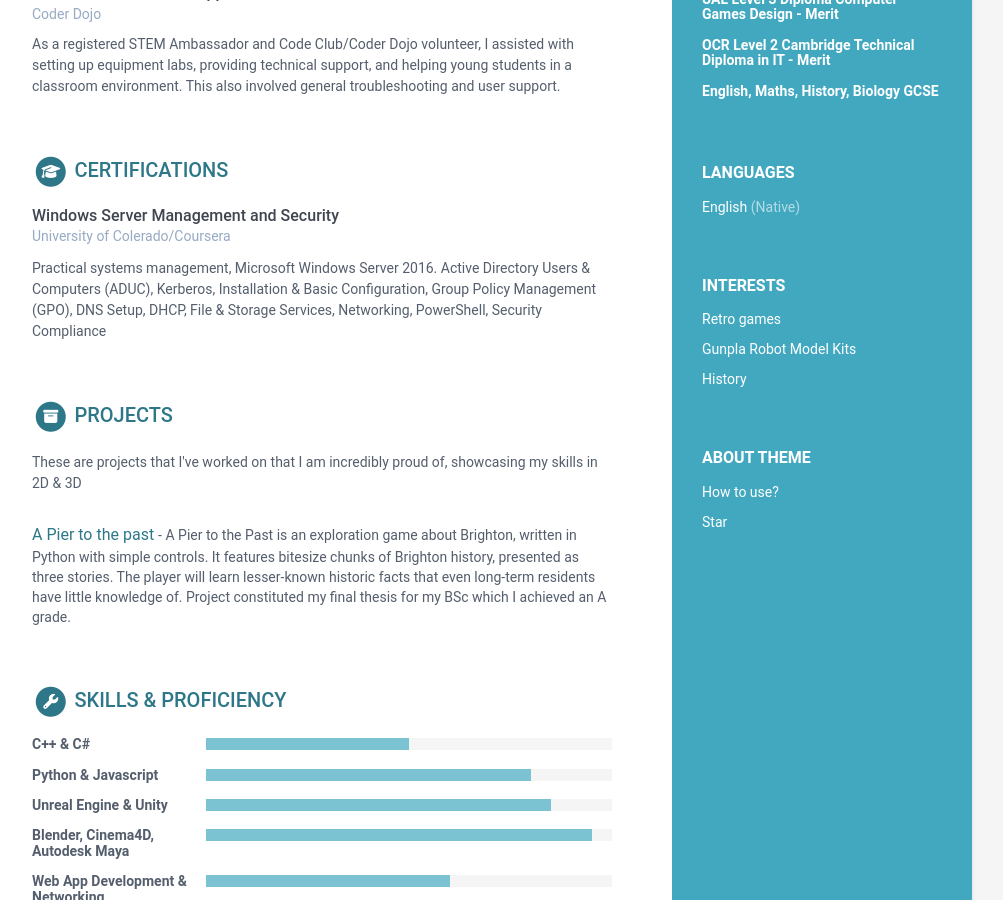
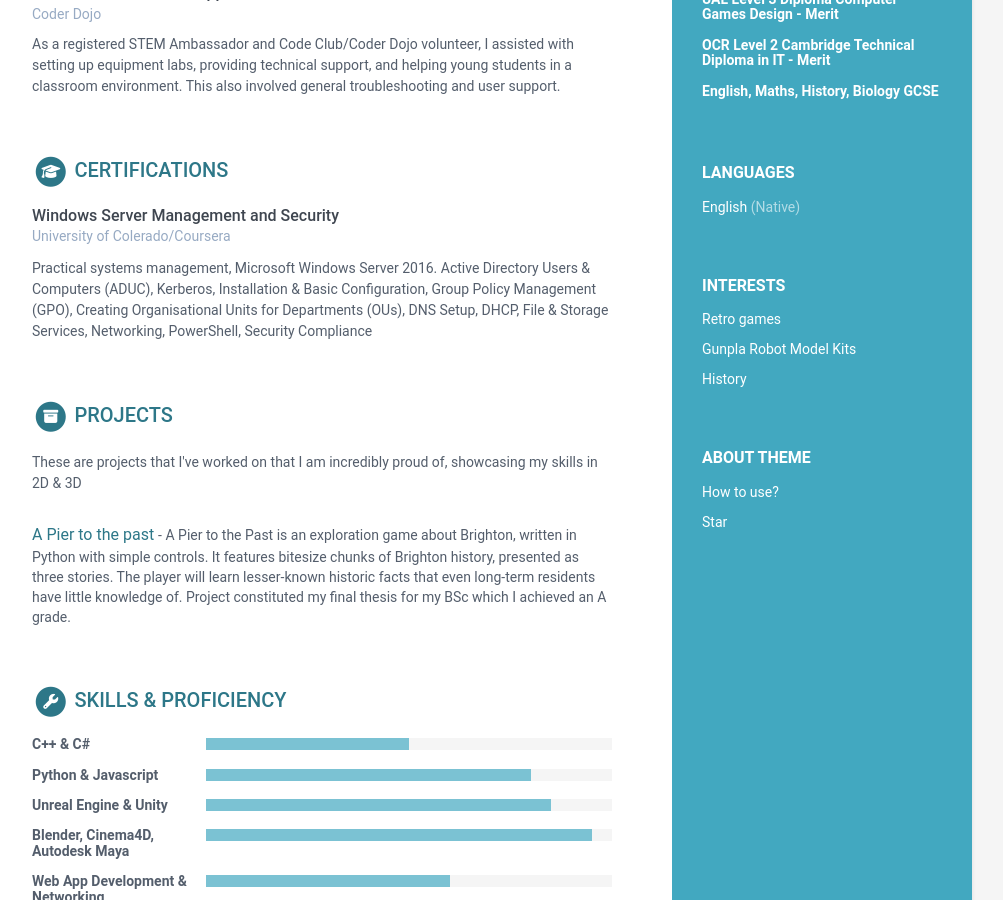
Before and after one commit to friedpuppy/online-cv, a Jekyll site: the page built from index.html, in a window 1280 px wide and 900 px high, scrolled down 656 px. Shown: the whole window, without its empty margins (168-1171 px from the left). Built offline with Jekyll 4.4.1, drawn with Linux system fonts in a browser that asks for light colours.

Commit message:
Update data.yml

```diff
--- a/_data/data.yml
+++ b/_data/data.yml
@@ -117,7 +117,7 @@ certifications:
     credentialurl:
     credentialname:
     details: |
-      Practical systems management, Microsoft Windows Server 2016. Active Directory Users & Computers (ADUC), Kerberos, Installation & Basic Configuration, Group Policy Management (GPO), DNS Setup, DHCP, File & Storage Services, Networking, PowerShell, Security Compliance
+      Practical systems management, Microsoft Windows Server 2016. Active Directory Users & Computers (ADUC), Kerberos, Installation & Basic Configuration, Group Policy Management (GPO), Creating Organisational Units for Departments (OUs), DNS Setup, DHCP, File & Storage Services, Networking, PowerShell, Security Compliance
 
 #  - name:
 #    start:
```
